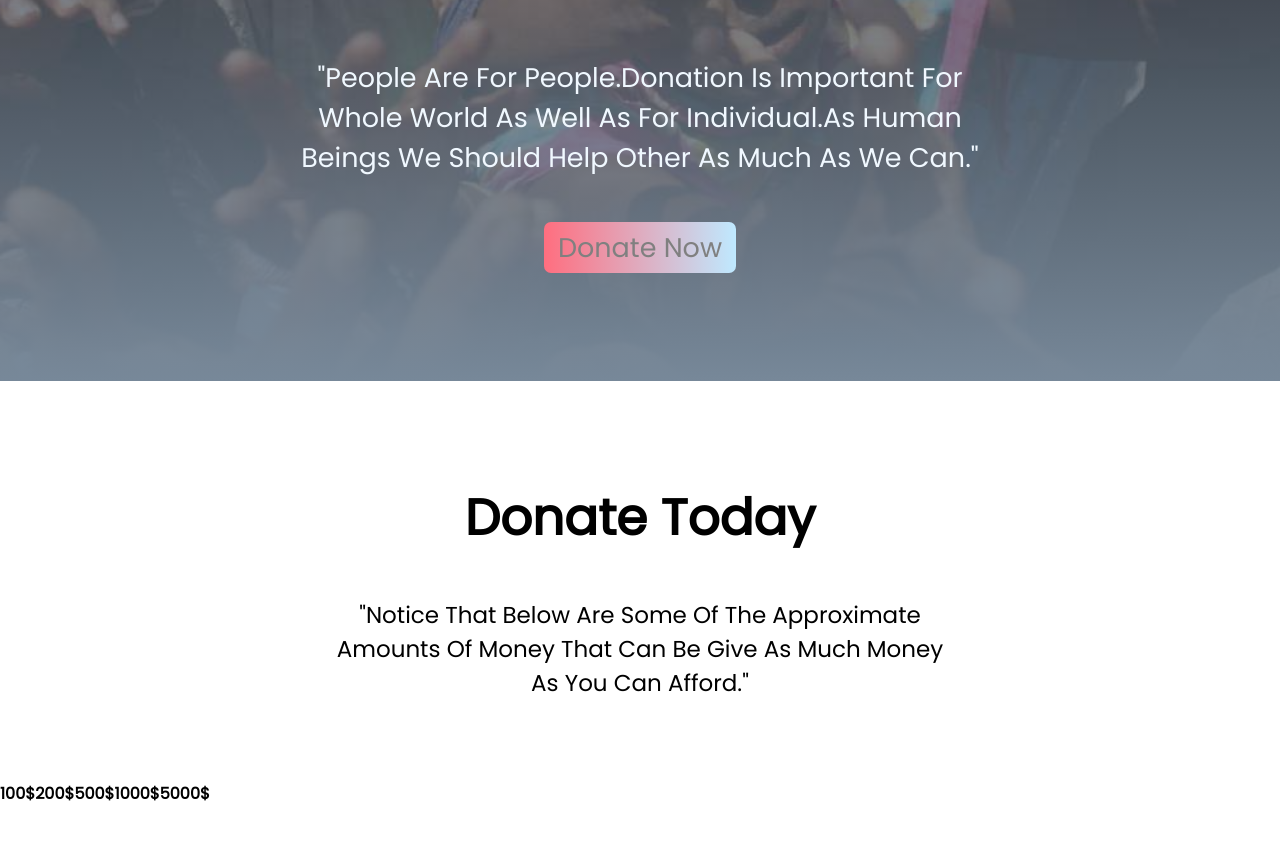
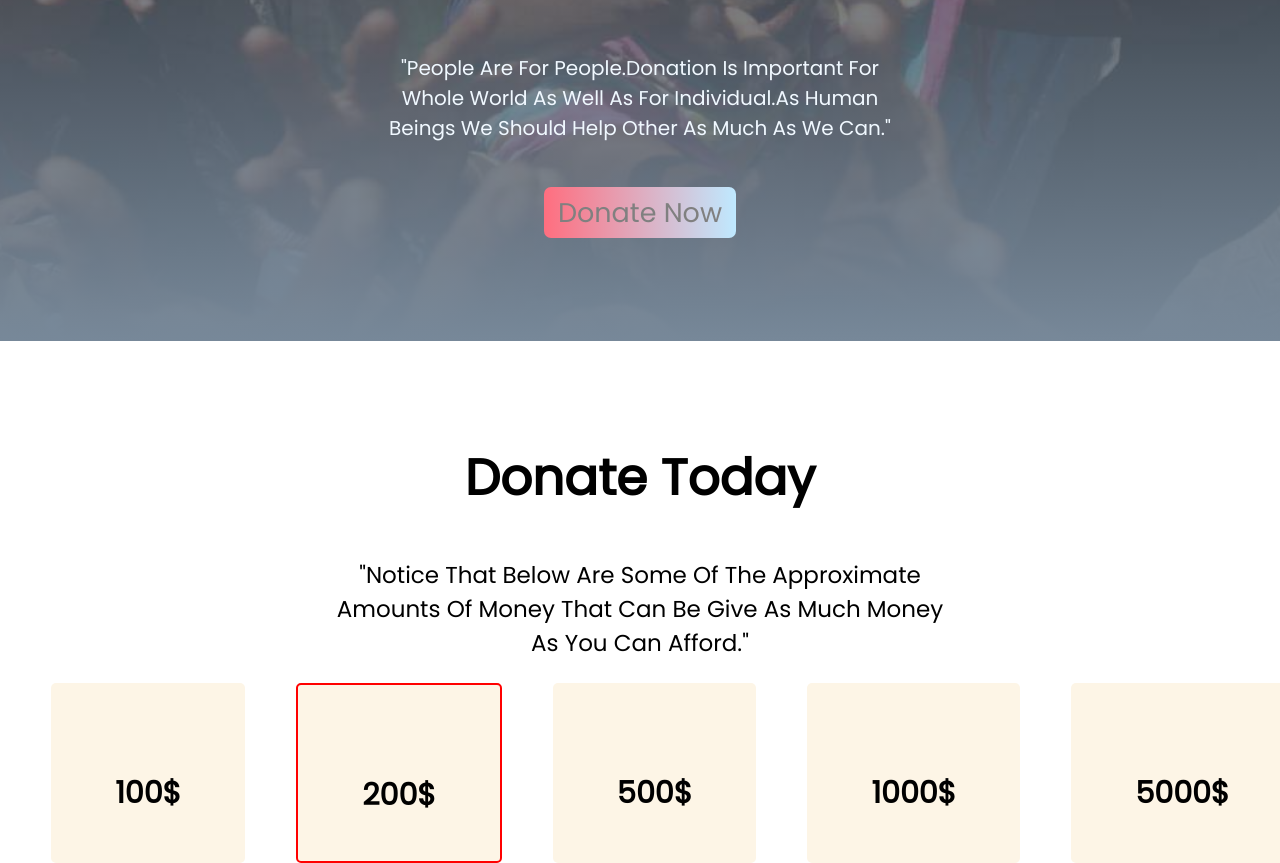
Before and after one commit to Ather1230/Donate-website, a plain HTML site: page index.html in a window 1280 px wide. Shown: the part 419-1282 px from the top of the page. Before the commit the page ends 1246 px from the top, so only its background shows below. Drawn offline with Linux system fonts and the light colour scheme.

Commit message:
upadate2

```diff
--- a/index.html
+++ b/index.html
@@ -25,22 +25,23 @@
             <h2>Donate Today</h2>
             <p>"Notice that below are some of the approximate amounts of money that can be give as much money as you can afford."</p>
         </div>
-        <div class="donate-amount">
-            <div>
-                <h4>100$</h4>
-            </div>
-            <div>
-                <h4>200$</h4>
-            </div>
-            <div>
-                <h4>500$</h4>
-            </div>
-            <div>
-                <h4>1000$</h4>
-            </div>
-            <div>
-                <h4>5000$</h4>
-            </div>
+        <div class="donate-amount-list">
+
+                <div class="donate-amount div-all">
+                    <h2>100$</h2>
+                  </div>
+                  <div id="Exp-div" class="donate-amount div-all">
+                    <h2>200$</h2>
+                   </div>
+                   <div class="donate-amount div-all">
+                    <h2>500$</h2>
+                   </div>
+                   <div class="donate-amount div-all">
+                    <h2>1000$</h2>
+                   </div>
+                   <div class="donate-amount div-all">
+                    <h2>5000$</h2>
+                   </div>
         </div>
     </section>
 
--- a/style.css
+++ b/style.css
@@ -8,19 +8,19 @@ body{
     background-image: linear-gradient(rgba(0,0,0,0.5),#778899), url(img/banner.jpg);
     background-size: cover;
     background-position: center;
-    height: 100vh;
+    height: 95vh;
     margin-bottom: 100px;
 }
 .banner-text{
     text-align: center;
     color:aliceblue;
-    padding-top: 80px;
+    padding-top: 75px;
 }
 .banner-text h1{
     font-size: 85px;
 }
 .banner-text p{
-    font-size: 27px;
+    font-size: 20px;
 }
 .banner-btn{
     margin: 50px auto 0;
@@ -49,7 +49,23 @@ body{
     font-weight: 500;
 
 }
+.donate-amount-list{
+    display: flex;
+    height: 180px;
+}
 .donate-amount{
-    display: flex;
-    margin-top: 60px;
+    width: 35%;
+    margin-left: 4%;
+    padding: 5%;
+
 }
+.div-all{
+    background-color:#FDF5E6;
+    font-size: 20px;
+    padding-bottom: 5px;
+    border-radius: 5px;
+}
+#Exp-div {
+    border: 2px solid red;
+
+}
```
